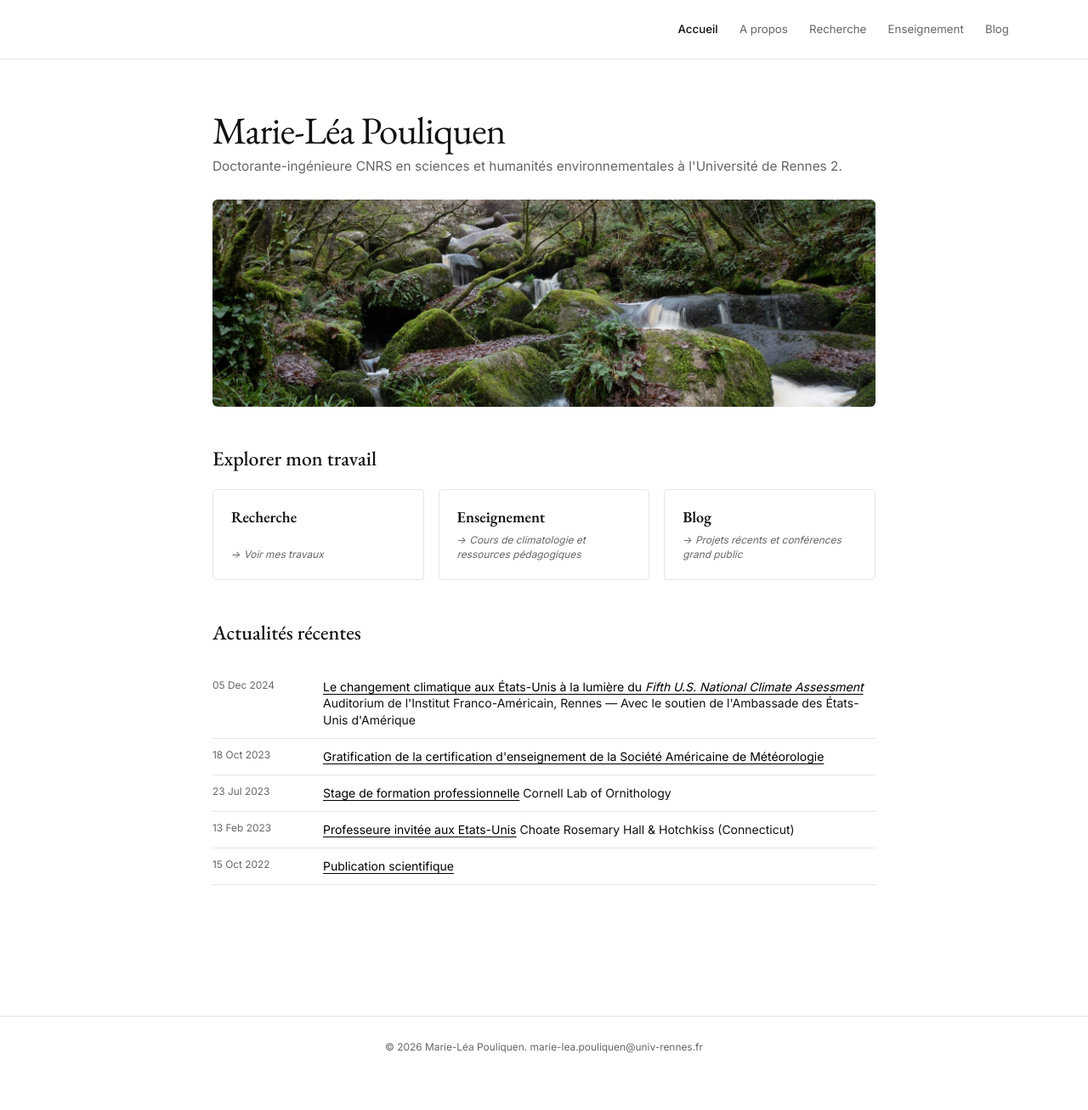
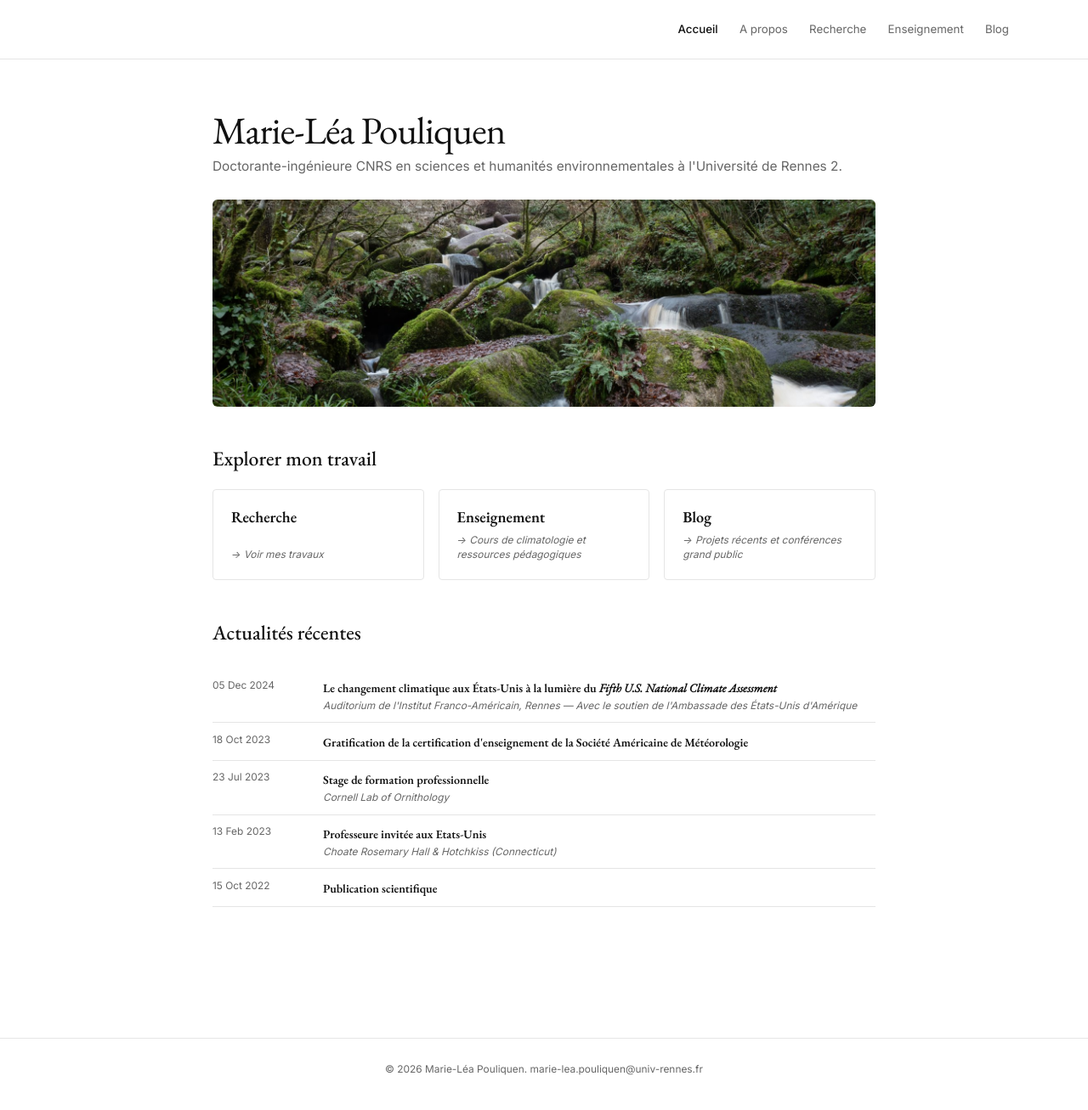
Before and after one commit to marieleapouliquen/marieleapouliquen.github.io, a Jekyll site: the page built from _pages/index.md, in a window 1280 px wide. Shown: the whole page at 85% size. Built offline with Jekyll 4.4.1, drawn with Linux system fonts in a browser that asks for light colours; before the commit the page ends 1281 px from its top, so only the background shows below that.

Commit message:
Update main.css

```diff
--- a/assets/css/main.css
+++ b/assets/css/main.css
@@ -247,6 +247,37 @@ figcaption {
   padding-right: 1rem;
 }
 
+.news-table .news-content {
+  line-height: 1.5;
+}
+
+.news-table .news-title {
+  font-family: var(--font-serif);
+  font-weight: 600;
+  font-size: 1rem;
+  color: var(--color-text);
+  text-decoration: none;
+  display: inline;
+  line-height: 1.3;
+}
+
+.news-table .news-title:hover {
+  color: var(--color-muted);
+}
+
+.news-table .news-title em {
+  font-style: italic;
+}
+
+.news-table .news-venue {
+  display: block;
+  font-size: 0.85rem;
+  color: var(--color-muted);
+  font-style: italic;
+  margin-top: 0.2rem;
+  line-height: 1.4;
+}
+
 /* ---------- 4.2 Publications ---------- */
 .publication {
   margin-bottom: 2rem;
```
